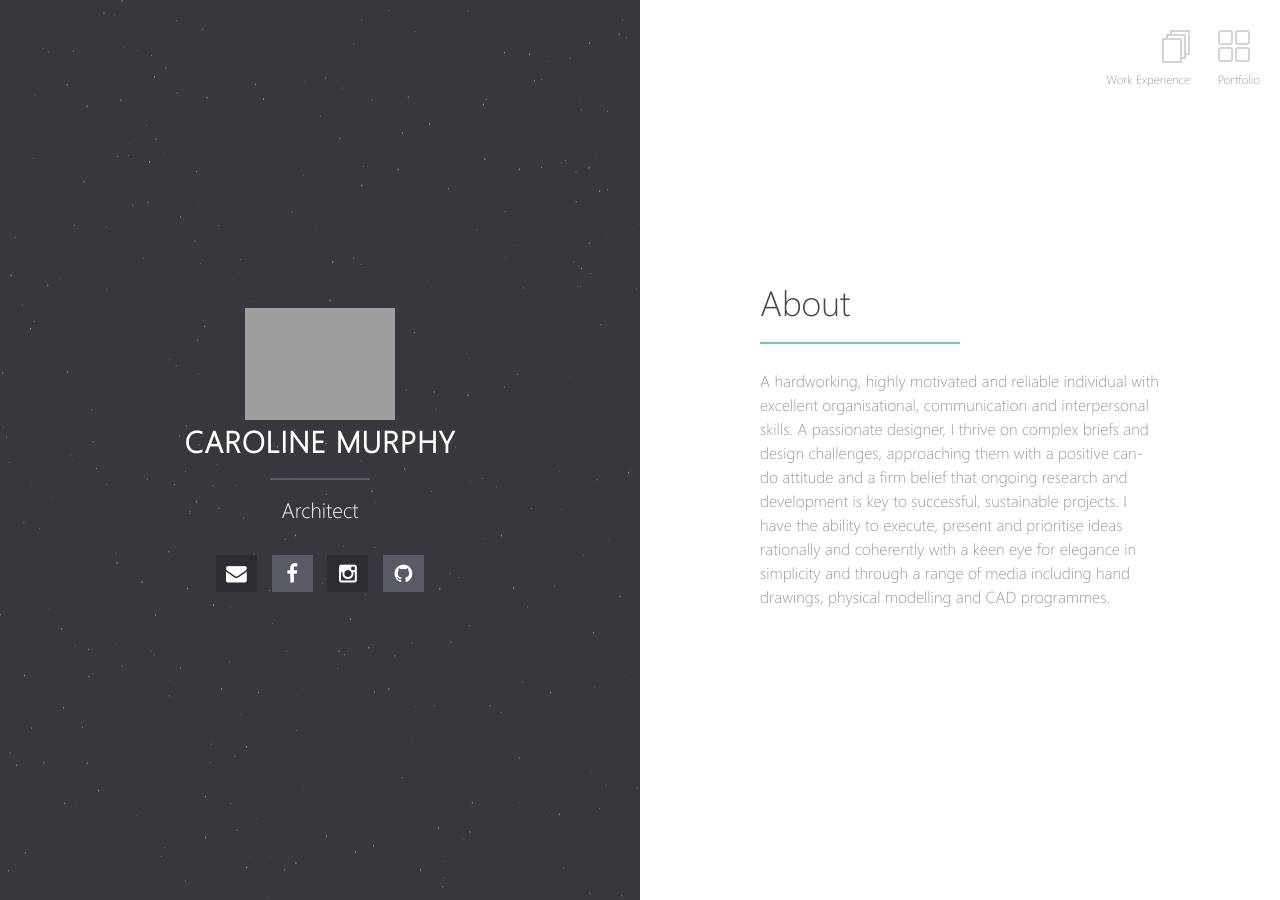
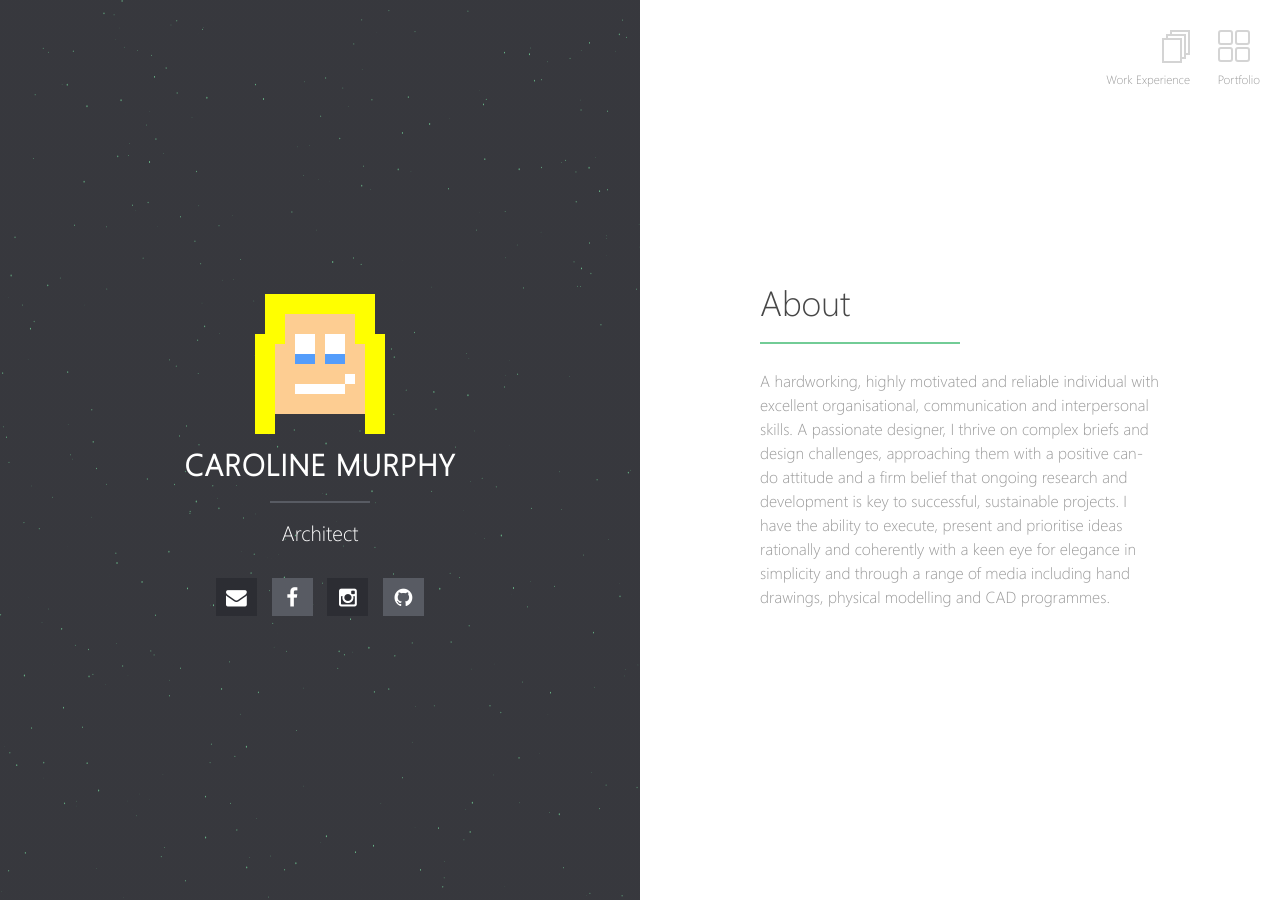
Before and after one commit to CarolineMurphy/carolinemurphy.github.io, a Jekyll site: the page built from index.md, in a window 1280 px wide. Built offline with Jekyll 4.4.1, drawn with Linux system fonts in a browser that asks for light colours.

Commit message:
fixing typo

```diff
--- a/_config.yml
+++ b/_config.yml
@@ -3,7 +3,7 @@ title: Caroline Murphy
 description: Architect
 #url: http://localhost:4000
 url: https://carolinemurphy.github.io
-lgo: cmurphy.png                                    # Site logo
+logo: cmurphy.png                                    # Site logo
 locale: en_US
 
 # Left Block Images
```
